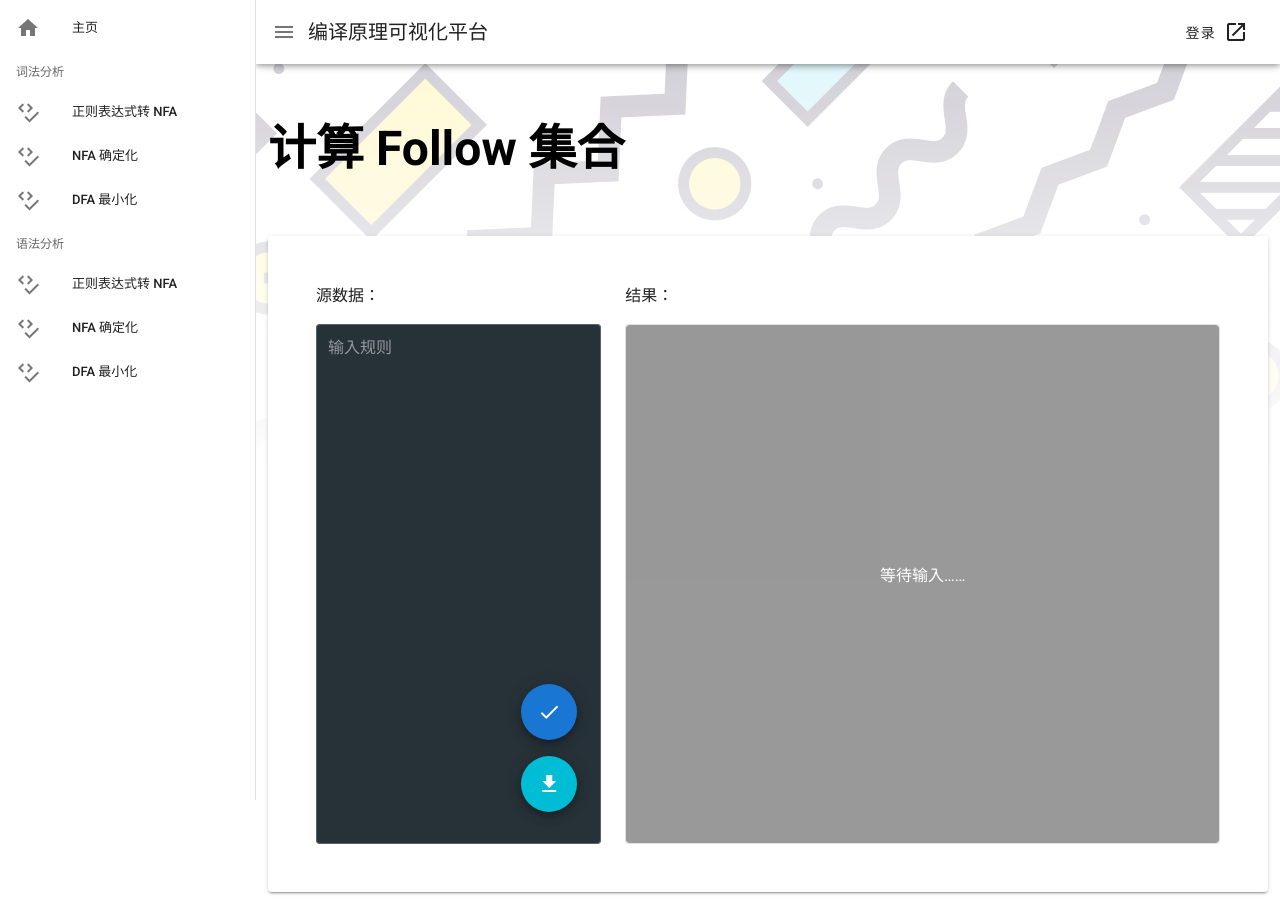
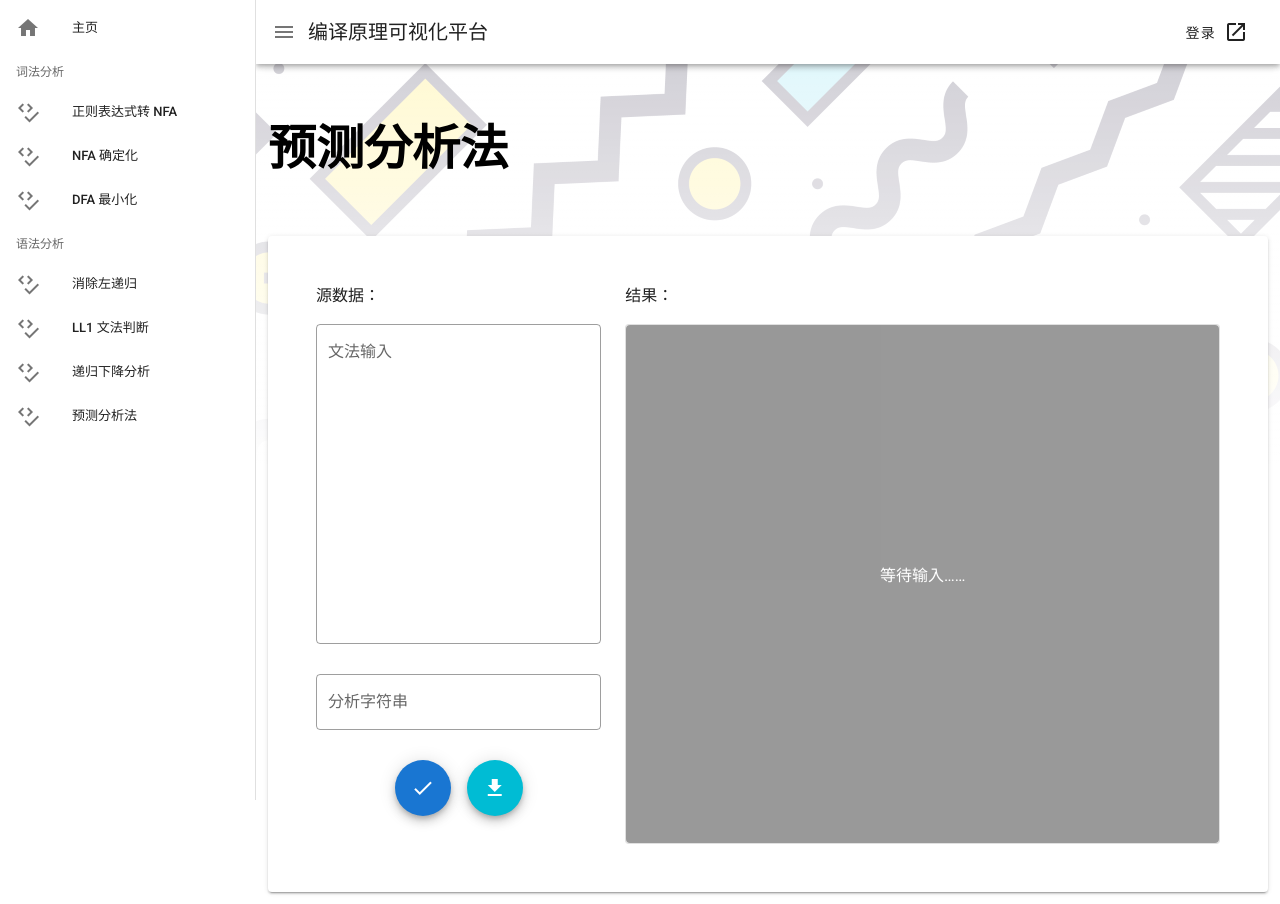
Before and after one commit to ssYanhuo/2084-compile, a Vue app: page / in a window 1280 px wide. Both pictures are taken after a click on the button 28 px from the left and 32 px from the top of the page. Built offline with nearby package versions, Linux system fonts and the light colour scheme.

Commit message:
Added more functions

```diff
--- a/src/App.vue
+++ b/src/App.vue
@@ -7,9 +7,8 @@
         <v-list-item
             link>
           <v-list-item-icon>
-            <v-icon> mdi-home </v-icon>
+            <v-icon> mdi-home</v-icon>
           </v-list-item-icon>
-
           <v-list-item-content>
             <v-list-item-title>主页</v-list-item-title>
           </v-list-item-content>
@@ -24,7 +23,6 @@
           <v-list-item-icon>
             <v-icon>{{ item.icon }}</v-icon>
           </v-list-item-icon>
-
           <v-list-item-content>
             <v-list-item-title>{{ item.title }}</v-list-item-title>
           </v-list-item-content>
@@ -33,7 +31,7 @@
           语法分析
         </v-subheader>
         <v-list-item
-            v-for="item in drawerItems.lexical"
+            v-for="item in drawerItems.grammar"
             :key="item.title"
             link>
           <v-list-item-icon>
@@ -71,10 +69,10 @@
 </template>
 
 <script>
-import DFA from './components/Follow'
+import DFA from './components/Predict'
 
 export default {
-  name: 'Regex2NFA',
+  name: 'App',
   components: {
     DFA,
   },
@@ -86,7 +84,13 @@ export default {
         {title: '正则表达式转 NFA', icon: 'mdi-code-tags-check'},
         {title: 'NFA 确定化', icon: 'mdi-code-tags-check'},
         {title: 'DFA 最小化', icon: 'mdi-code-tags-check'},
-      ]
+      ],
+      grammar: [
+        {title: '消除左递归', icon: 'mdi-code-tags-check'},
+        {title: 'LL1 文法判断', icon: 'mdi-code-tags-check'},
+        {title: '递归下降分析', icon: 'mdi-code-tags-check'},
+        {title: '预测分析法', icon: 'mdi-code-tags-check'},
+      ],
     },
   }),
 };
--- a/src/components/Follow.vue
+++ b/src/components/Predict.vue
@@ -12,7 +12,7 @@
                 cols="10"
                 md="12">
               <h1 class="text-h4 font-weight-bold mt-12 black--text text-md-h3">
-                计算 Follow 集合
+                预测分析法
               </h1>
             </v-col>
           </v-row>
@@ -27,9 +27,10 @@
               <v-col cols="12" md="4">
                 <div>
                   <p>源数据：</p>
-                  <v-card flat height="520">
-                    <v-textarea  outlined height="520" background-color="blue-grey darken-4" dark no-resize placeholder="输入规则"/>
-                    <div style="margin: 16px; position: absolute; bottom: 0; right: 0; text-align: center">
+                  <v-textarea  outlined height="320" no-resize label="文法输入"/>
+                  <v-text-field outlined label="分析字符串"/>
+                </div>
+                <div style="text-align: center">
                   <p>
                     <v-tooltip left>
                       <template v-slot:activator="{ on, attrs }">
@@ -40,8 +41,6 @@
                       </template>
                       <span>提交</span>
                     </v-tooltip>
-                    </p>
-                    <p>
                     <v-tooltip left>
                       <template v-slot:activator="{ on, attrs }">
                         <v-btn dark fab color="cyan" :href="blobLink" :download="blobName" style="margin: 0 8px"
@@ -53,8 +52,7 @@
                     </v-tooltip>
                   </p>
                 </div>
-                  </v-card>
-                </div>
+
               </v-col>
               <v-col cols="12" md="8">
                 <p>结果：</p>
```
Lines whose indentation alone changed are shown as unchanged.
